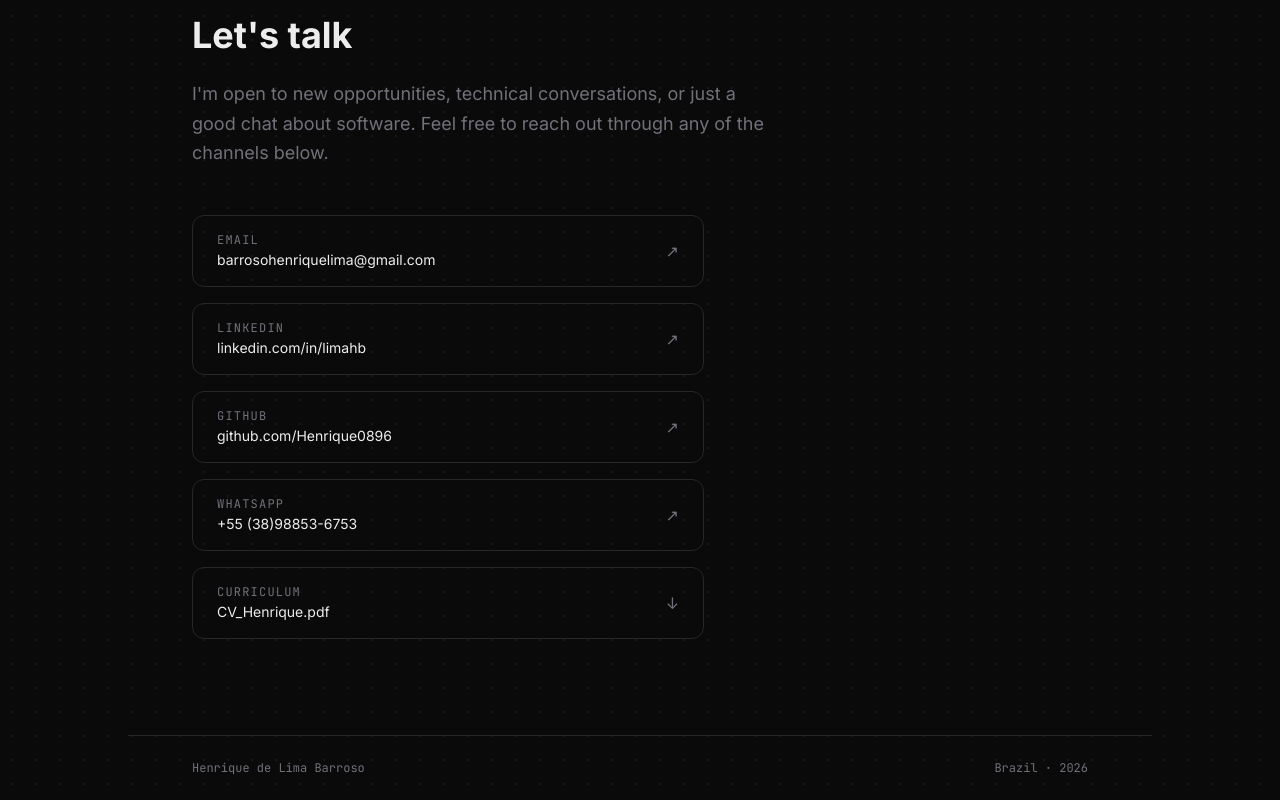
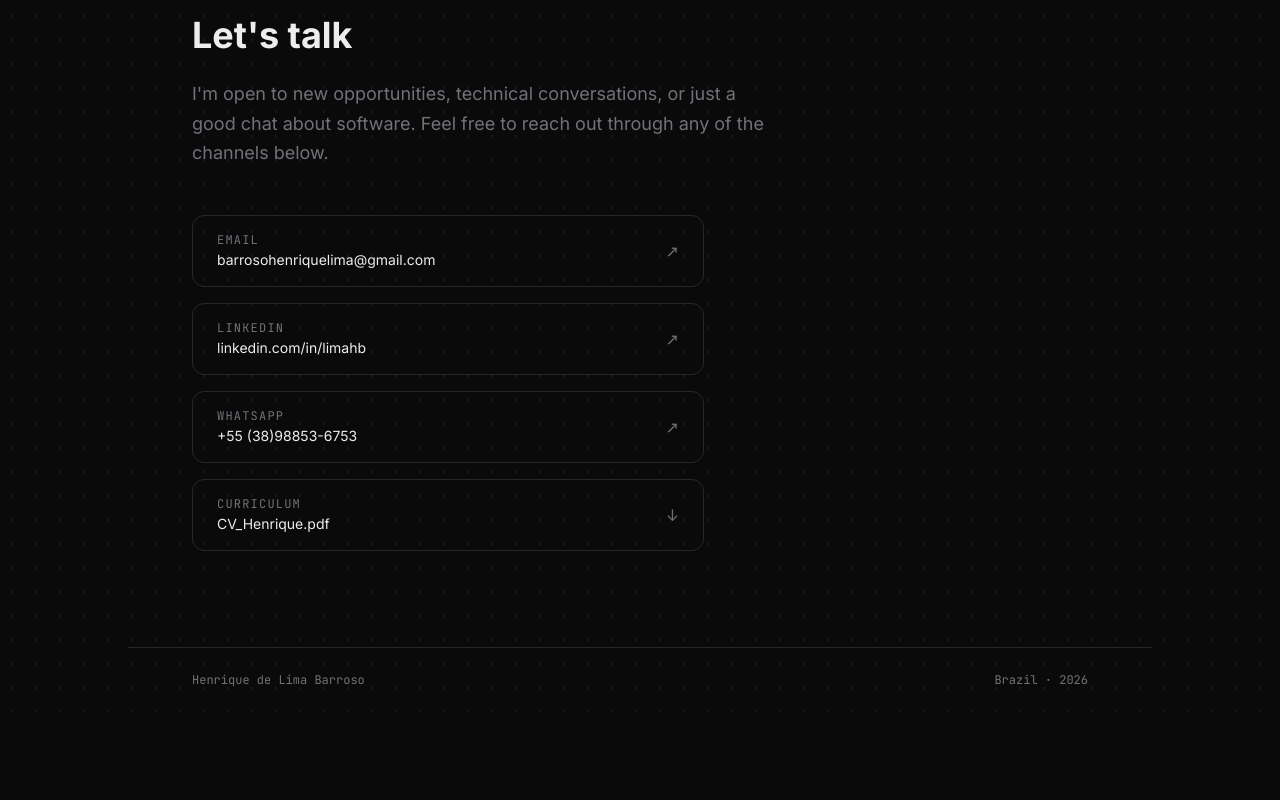
Before and after one commit to Henrique0896/portfolio, a Next.js app: page / in a window 1280 px wide. Shown: the part 5420-6220 px from the top of the page. After the commit the page ends 6132 px from the top, so only its background shows below. Built offline with nearby package versions, Linux system fonts and the light colour scheme.

Commit message:
Remove GitHub link from contact information

```diff
--- a/src/app/_components/Contact.tsx
+++ b/src/app/_components/Contact.tsx
@@ -11,12 +11,6 @@ const links = [
     label: "LinkedIn",
     value: "linkedin.com/in/limahb",
     href: "https://linkedin.com/in/limahb",
-    download: false,
-  },
-  {
-    label: "GitHub",
-    value: "github.com/Henrique0896",
-    href: "https://github.com/Henrique0896",
     download: false,
   },
   {
```
